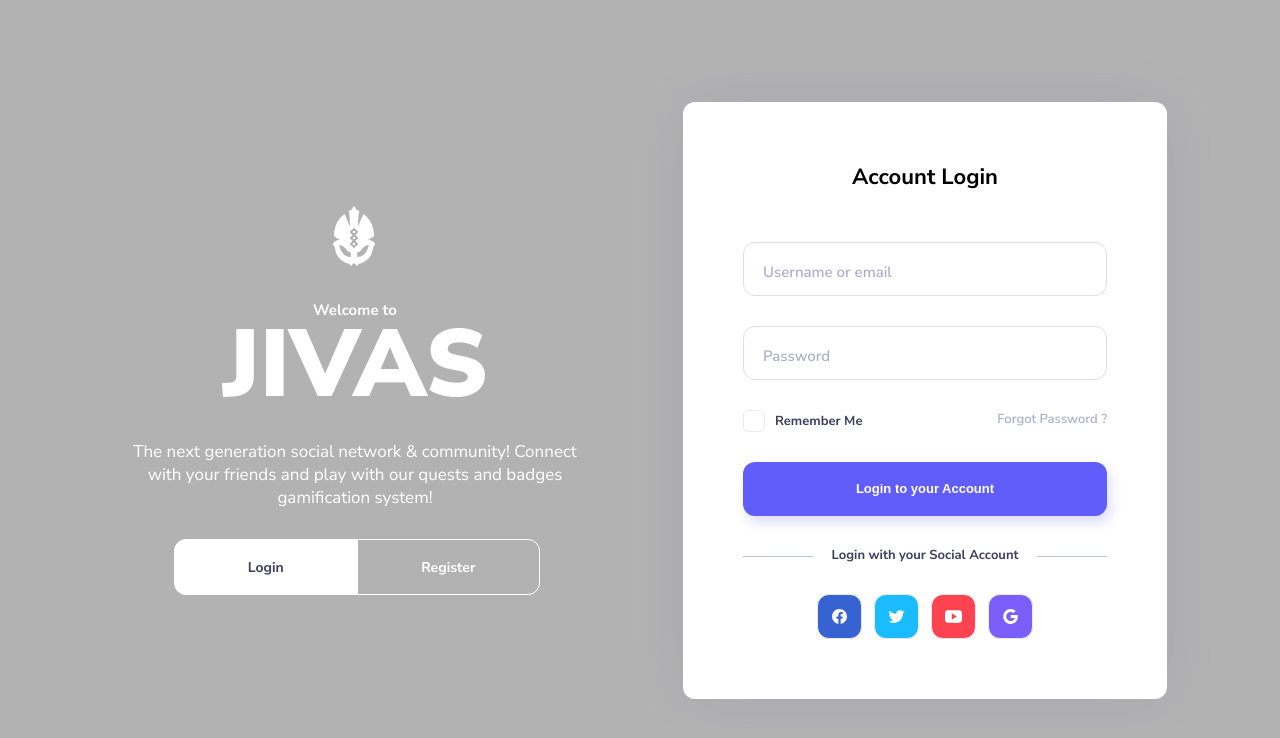
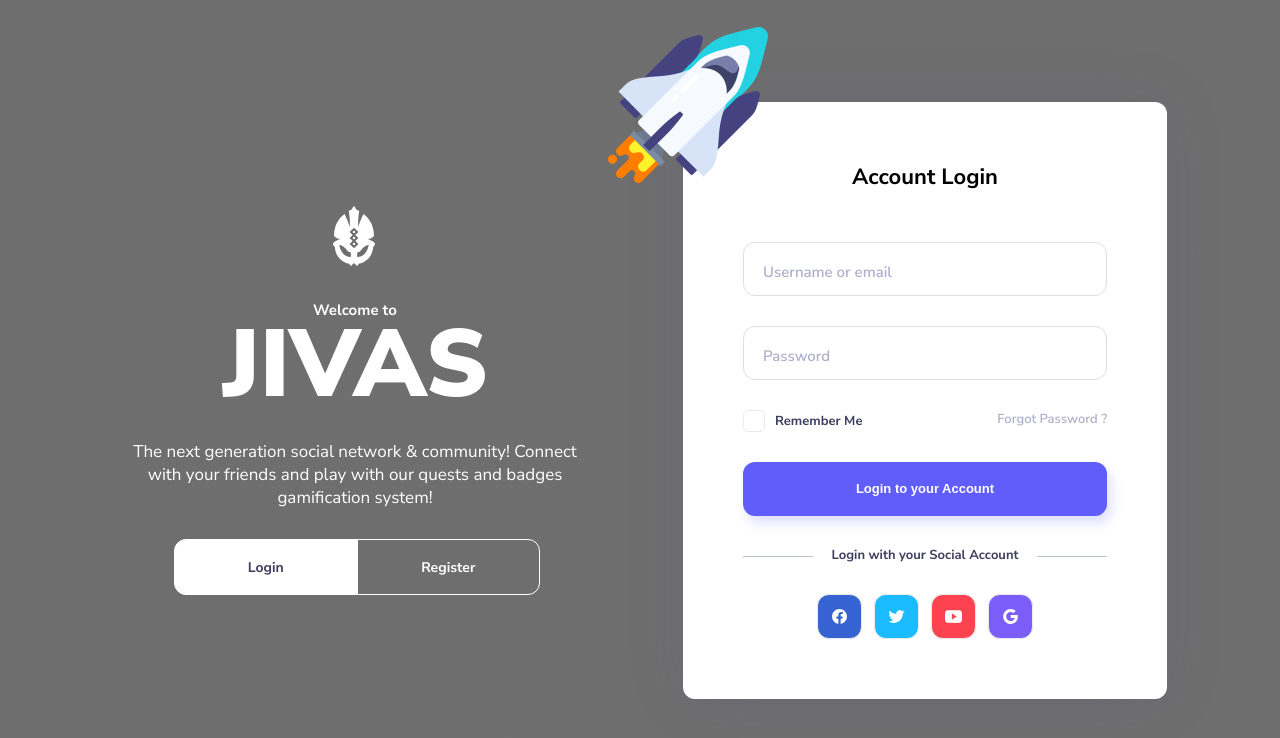
Before and after one commit to AntonDev07/jivas-landing, a website: page index.html in a window 1280 px wide. Drawn offline with nearby package versions, Linux system fonts and the light colour scheme; the site is published under a folder, as on GitHub Pages, so addresses that start at the root find nothing.

Commit message:
update newww

```diff
--- a/index.html
+++ b/index.html
@@ -45,7 +45,7 @@
         <!-- landing form  -->
         <div class="landing__form">
             <div class="form-box login-form-element">
-                <img src="/img/rocket.png" alt="" class="form-box__decoration">
+                <img src="img/rocket.png" alt="" class="form-box__decoration">
 
                 <h2 class="form-box__title">Account Login</h2>
 
@@ -135,7 +135,7 @@
             </div>
 
             <div class="form-box register-form-element">
-                <img src="/img/rocket.png" alt="" class="form-box__decoration">
+                <img src="img/rocket.png" alt="" class="form-box__decoration">
 
                 <h2 class="form-box__title">Create your Account</h2>
 
--- a/sass/components/_landing.scss
+++ b/sass/components/_landing.scss
@@ -2,7 +2,7 @@
 .landing {
     width: 100%;
     height: 100%;
-    background-image:linear-gradient(rgba(0,0,0, .3) 50%, rgba(0,0,0, .3) 50%), url('/img/background.png');
+    background-image:linear-gradient(rgba(0,0,0, .3) 50%, rgba(0,0,0, .3) 50%), url(../img/background.png);
     background-repeat: no-repeat;
     background-position: center;
     background-size: cover;
```
Also changed, not shown: css/style.css.
